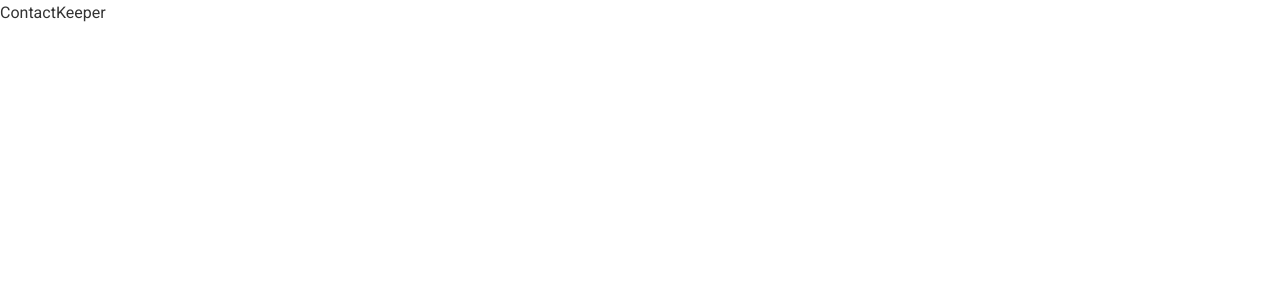
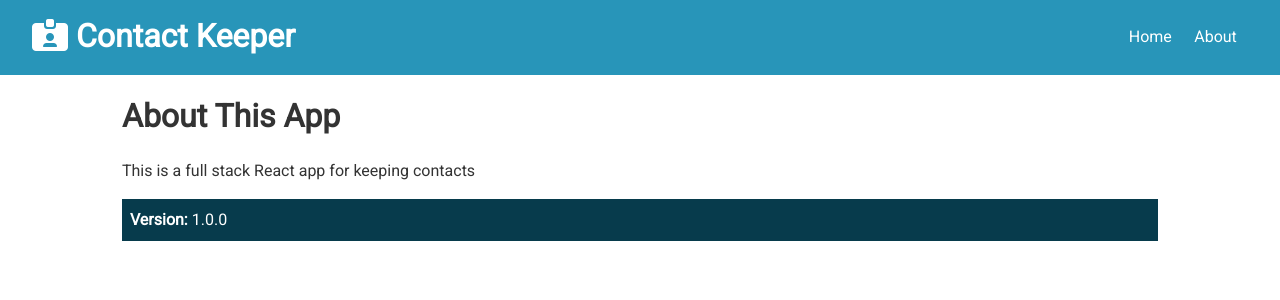
Before and after one commit to g-popp/contact-keeper, a React (Create React App) app in the folder client/: page /about in a window 1280 px wide. Shown: the top 300 px of the page. Built offline with nearby package versions, Linux system fonts and the light colour scheme; the HTML template or start-up script is replaced by a standard one.

Commit message:
Add Navbar, Home and About Component
Navbar component
About Page
Home Page

```diff
--- a/client/src/App.js
+++ b/client/src/App.js
@@ -1,11 +1,24 @@
+import { Fragment } from 'react';
 import './App.css';
+import { BrowserRouter as Router, Route, Switch } from 'react-router-dom';
+import Home from './components/pages/Home';
+import About from './components/pages/About';
+import Navbar from './components/layout/Navbar';
 
 const App = () => {
-  return (
-    <div className="App">
-      ContactKeeper
-    </div>
-  );
-}
+	return (
+		<Router>
+			<Fragment className='App'>
+				<Navbar />
+				<div className='container'>
+					<Switch>
+						<Route exact path='/' component={Home} />
+						<Route exact path='/about' component={About} />
+					</Switch>
+				</div>
+			</Fragment>
+		</Router>
+	);
+};
 
 export default App;
--- /dev/null
+++ b/client/src/components/layout/Navbar.js
@@ -0,0 +1,30 @@
+import PropTypes from 'prop-types';
+import { Link } from 'react-router-dom';
+
+const Navbar = ({ title, icon }) => {
+	return (
+		<div className='navbar bg-primary'>
+			<h1>
+				<i className={icon} /> {title}
+			</h1>
+			<ul>
+				<li>
+					<Link to='/'>Home</Link>
+					<Link to='/about'>About</Link>
+				</li>
+			</ul>
+		</div>
+	);
+};
+
+Navbar.prototype = {
+	title: PropTypes.string.isRequired,
+	icon: PropTypes.string,
+};
+
+Navbar.defaultProps = {
+	title: 'Contact Keeper',
+	icon: 'fas fa-id-card-alt',
+};
+
+export default Navbar;
--- /dev/null
+++ b/client/src/components/pages/About.js
@@ -0,0 +1,17 @@
+import React from 'react';
+
+const About = () => {
+	return (
+		<div>
+			<h1>About This App</h1>
+			<p className='my-1'>
+				This is a full stack React app for keeping contacts
+			</p>
+			<p className='bg-dark p'>
+				<strong>Version:</strong> 1.0.0
+			</p>
+		</div>
+	);
+};
+
+export default About;
--- /dev/null
+++ b/client/src/components/pages/Home.js
@@ -0,0 +1,9 @@
+const Home = () => {
+	return (
+		<div>
+			<h1>Home</h1>
+		</div>
+	);
+};
+
+export default Home;
```
